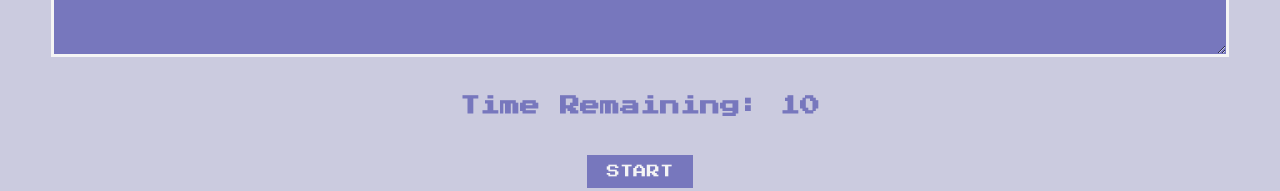
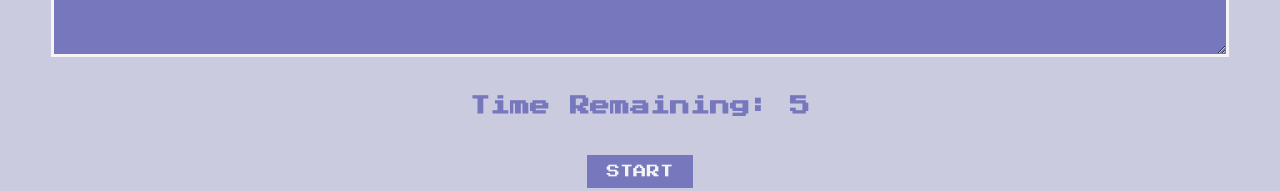
Before and after one commit to g-lee2/speed-typing-game, a React (Create React App) app: page / in a window 1280 px wide. Shown: the part 474-665 px from the top of the page. Built offline with nearby package versions, Linux system fonts and the light colour scheme.

Commit message:
Refactor and add disabled attribute to button and textarea

```diff
--- a/src/App.js
+++ b/src/App.js
@@ -2,8 +2,10 @@ import './App.css';
 import React, { useState, useEffect } from 'react';
 
 function App() {
+  const STARTING_TIME = 5;
+
   const [typedWords, setTypedWords] = useState("");
-  const [time, setTime] = useState(10);
+  const [time, setTime] = useState(STARTING_TIME);
   const [runTimer, setRunTimer] = useState(false);
   const [wordCount, setWordCount] = useState(0);
 
@@ -17,15 +19,24 @@ function App() {
     return wordsArr.filter(word => word !== "").length;
   }
 
+  function startGame() {
+    setRunTimer(true);
+    setTime(STARTING_TIME);
+    setTypedWords("");
+  }
+
+  function endGame() {
+    setRunTimer(false);
+    setWordCount(calculateWordCount(typedWords));
+  }
+
   useEffect(() => {
       if(runTimer && time > 0) {
           setTimeout(() => {
               setTime(times => times - 1)
           }, 1000);
       } else if (time === 0) {
-        setRunTimer(false);
-        const totalWordCount = calculateWordCount(typedWords);
-        setWordCount(totalWordCount);
+        endGame();
 
       }
   }, [runTimer, time])
@@ -33,9 +44,9 @@ function App() {
   return (
     <div>
       <h1 className='title'>Speed Typing Game</h1>
-      <textarea value={typedWords} onChange={handleChange}/>
+      <textarea value={typedWords} onChange={handleChange} disabled={!runTimer}/>
       <h1>Time Remaining: {time}</h1>
-      <button onClick={() => setRunTimer(true)}>Start</button>
+      <button onClick={startGame} disabled={runTimer}>Start</button>
       <h1>Word Count: {wordCount}</h1>
     </div>
   )
```
